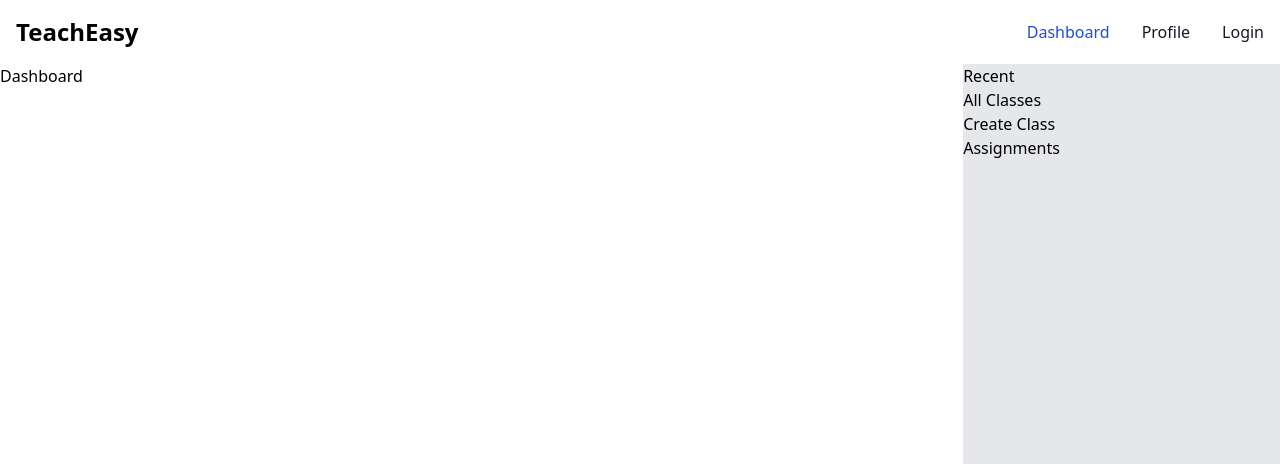
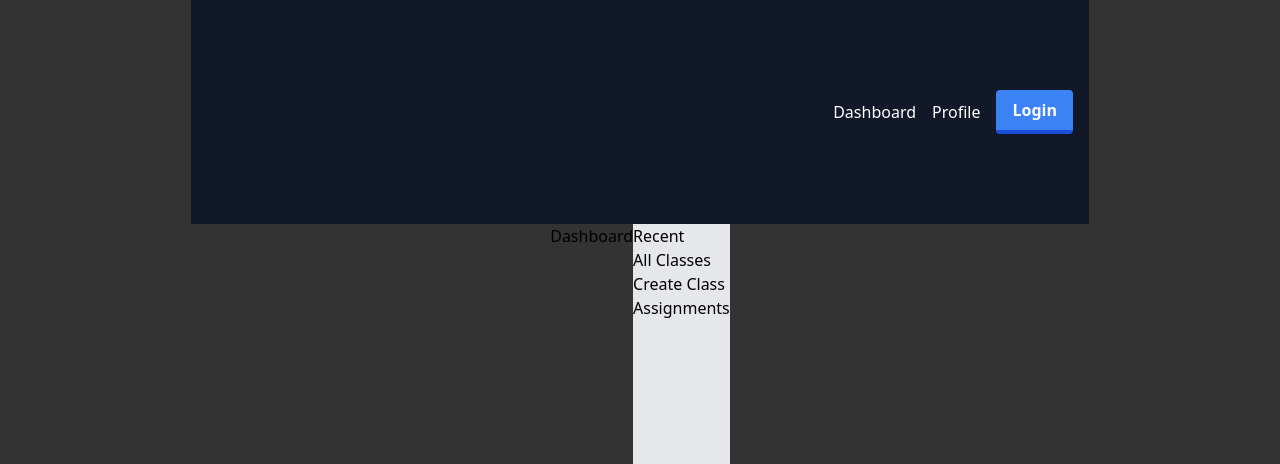
Before and after one commit to cooperwhitley/teacheasy, a Django app: page / in a window 1280 px wide. Shown: the top 464 px of the page. Run offline with Django 4.2, Linux system fonts and the light colour scheme; style sheets or scripts are compiled from the project's sources; some libraries are stand-ins or nearby versions.

Commit message:
update nav

```diff
--- a/main_app/templates/base.html
+++ b/main_app/templates/base.html
@@ -16,31 +16,29 @@
     {% compress css %}
     <link rel="stylesheet"
     href="{% static 'src/input.css' %}">
+    <link rel="stylesheet" href="{% static 'css/style.css' %}">
     {% endcompress %}
 </head>
 <body>
-
-    <nav class="bg-white border-gray-200 dark:bg-gray-900">
+    <nav class="bg-gray-900">
         <div class="max-w-screen-xl flex flex-wrap items-center justify-between mx-auto p-4">
-              <span class="self-center text-2xl font-semibold whitespace-nowrap dark:text-white">TeachEasy</span>
-          </a>
-          <div class="hidden w-full md:block md:w-auto" id="navbar-default">
-            <ul class="font-medium flex flex-col p-4 md:p-0 mt-4 border border-gray-100 rounded-lg bg-gray-50 md:flex-row md:space-x-8 md:mt-0 md:border-0 md:bg-white dark:bg-gray-800 md:dark:bg-gray-900 dark:border-gray-700">
+            <h5 class="boujee-text">TeachEasy</h5>
+            <div class="flex flex-col md:flex-row items-center">
+                <ul class="flex flex-row items-center space-x-4">
                     <li>
-                <a href="#" class="block py-2 pl-3 pr-4 text-white bg-blue-700 rounded md:bg-transparent md:text-blue-700 md:p-0 dark:text-white md:dark:text-blue-500" aria-current="page">Dashboard</a>
+                        <a class="text-white hover:text-blue-400">Dashboard</a>
                     </li>
-              <li>
-                <a href="#" class="block py-2 pl-3 pr-4 text-gray-900 rounded hover:bg-gray-100 md:hover:bg-transparent md:border-0 md:hover:text-blue-700 md:p-0 dark:text-white md:dark:hover:text-blue-500 dark:hover:bg-gray-700 dark:hover:text-white md:dark:hover:bg-transparent">Profile</a>
-              </li>
-              <li>
-                <a href="#" class="block py-2 pl-3 pr-4 text-gray-900 rounded hover:bg-gray-100 md:hover:bg-transparent md:border-0 md:hover:text-blue-700 md:p-0 dark:text-white md:dark:hover:text-blue-500 dark:hover:bg-gray-700 dark:hover:text-white md:dark:hover:bg-transparent">Login</a>
+                    <li class="mr-4">
+                        <a class="mr-4 text-white hover:text-blue-400">Profile</a>
                     </li>
                 </ul>
+                <button class="bg-blue-500 hover:bg-blue-400 text-white font-bold py-2 px-4 border-b-4 border-blue-700 hover:border-blue-500 rounded">
+                    Login
+                </button>
             </div>
         </div>
     </nav>
 
-    </header>
     <main>
         {% block content %}
         {% endblock %}
```
Lines whose indentation alone changed are shown as unchanged.
